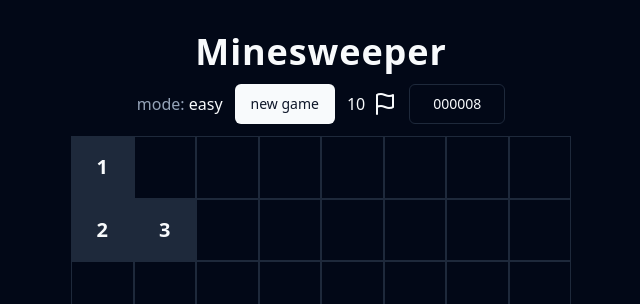
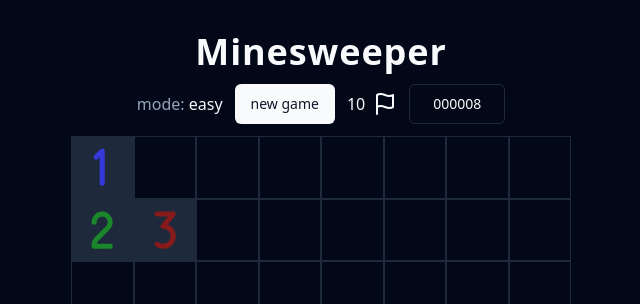
Before and after one commit to unxok/minesweeper, a React (Vite) app: page / in a window 1280 px wide. Both pictures are taken after a click on the element 421 px from the left and 167 px from the top of the page. Shown: the top 304 px of the page, without its empty margins (319-959 px from the left). Built offline with nearby package versions, Linux system fonts and the light colour scheme.

Commit message:
colored the numbers

```diff
--- a/src/App.tsx
+++ b/src/App.tsx
@@ -20,6 +20,14 @@ import {
 } from "./components/ui/card";
 import { ScrollArea } from "./components/ui/scroll-area";
 import { DimensionsIcon, DividerVerticalIcon } from "@radix-ui/react-icons";
+import { One } from "./components/Numbers/One";
+import { Two } from "./components/Numbers/Two";
+import { Three } from "./components/Numbers/Three";
+import { Four } from "./components/Numbers/Four";
+import { Five } from "./components/Numbers/Five";
+import { Six } from "./components/Numbers/Six";
+import { Seven } from "./components/Numbers/Seven";
+import { Eight } from "./components/Numbers/Eight";
 
 type Cell = {
   isMine: boolean;
@@ -294,16 +302,30 @@ function App() {
                 }}
               >
                 {cell.isFlagged && (
-                  <Flag size={"2rem"} className="text-destructive" />
+                  <Flag size={"80%"} className="text-destructive" />
                 )}
                 {cell.isClicked && (
-                  <span className="pointer-events-none">
+                  <span className="pointer-events-none flex items-center justify-center">
                     {cell.isMine ? (
-                      <Bomb size={"2rem"} className="text-destructive" />
+                      <Bomb size={"80%"} className="text-destructive" />
+                    ) : cell.neighbors === 1 ? (
+                      <One className="h-4/5 w-4/5" />
+                    ) : cell.neighbors === 2 ? (
+                      <Two className="h-4/5 w-4/5" />
+                    ) : cell.neighbors === 3 ? (
+                      <Three className="h-4/5 w-4/5" />
+                    ) : cell.neighbors === 4 ? (
+                      <Four className="h-4/5 w-4/5" />
+                    ) : cell.neighbors === 5 ? (
+                      <Five className="h-4/5 w-4/5" />
+                    ) : cell.neighbors === 6 ? (
+                      <Six className="h-4/5 w-4/5" />
+                    ) : cell.neighbors === 7 ? (
+                      <Seven className="h-4/5 w-4/5" />
+                    ) : cell.neighbors === 8 ? (
+                      <Eight className="h-4/5 w-4/5" />
                     ) : (
-                      <span className="text-xl font-bold">
-                        {cell.neighbors || ""}
-                      </span>
+                      ""
                     )}
                   </span>
                 )}
@@ -342,6 +364,8 @@ const settingsChoices: Settings[] = [
   { difficulty: "medium", size: [13, 15], mines: 40 },
   { difficulty: "medium+", size: [15, 15], mines: 40 },
   { difficulty: "medium++", size: [16, 16], mines: 40 },
+  { difficulty: "expert", size: [16, 30], mines: 99 },
+  { difficulty: "IMPOSSIBLE", size: [30, 30], mines: 200 },
 ];
 
 export const Toolbar = ({
--- /dev/null
+++ b/src/components/Numbers/Eight.tsx
@@ -0,0 +1,46 @@
+import { ComponentPropsWithoutRef } from "react";
+
+export const Eight = (props: ComponentPropsWithoutRef<"svg">) => (
+  <svg
+    {...props}
+    viewBox="0 0 24 24"
+    fill="none"
+    xmlns="http://www.w3.org/2000/svg"
+  >
+    <g id="SVGRepo_bgCarrier" strokeWidth="0"></g>
+    <g
+      id="SVGRepo_tracerCarrier"
+      strokeLinecap="round"
+      strokeLinejoin="round"
+    ></g>
+    <g id="SVGRepo_iconCarrier">
+      {" "}
+      <g clipPath="url(#clip0_429_10994)">
+        {" "}
+        <circle
+          cx="12"
+          cy="15"
+          r="5"
+          stroke="#424242"
+          strokeWidth="2.5"
+          strokeLinejoin="round"
+        ></circle>{" "}
+        <circle
+          cx="12"
+          cy="7"
+          r="3"
+          stroke="#424242"
+          strokeWidth="2.5"
+          strokeLinejoin="round"
+        ></circle>{" "}
+      </g>{" "}
+      <defs>
+        {" "}
+        <clipPath id="clip0_429_10994">
+          {" "}
+          <rect width="24" height="24" fill="none"></rect>{" "}
+        </clipPath>{" "}
+      </defs>{" "}
+    </g>
+  </svg>
+);
--- /dev/null
+++ b/src/components/Numbers/Five.tsx
@@ -0,0 +1,37 @@
+import { ComponentPropsWithoutRef } from "react";
+
+export const Five = (props: ComponentPropsWithoutRef<"svg">) => (
+  <svg
+    {...props}
+    viewBox="0 0 24 24"
+    fill="none"
+    xmlns="http://www.w3.org/2000/svg"
+  >
+    <g id="SVGRepo_bgCarrier" stroke-width="0"></g>
+    <g
+      id="SVGRepo_tracerCarrier"
+      strokeLinecap="round"
+      strokeLinejoin="round"
+    ></g>
+    <g id="SVGRepo_iconCarrier">
+      {" "}
+      <g clipPath="url(#clip0_429_10995)">
+        {" "}
+        <path
+          d="M8 19.0004C8.83566 19.6281 9.87439 20 11 20C13.7614 20 16 17.7614 16 15C16 12.2386 13.7614 10 11 10C9.87439 10 8.83566 10.3719 8 10.9996L9 4H16"
+          stroke="#521c12"
+          strokeWidth="2.5"
+          strokeLinecap="round"
+          strokeLinejoin="round"
+        ></path>{" "}
+      </g>{" "}
+      <defs>
+        {" "}
+        <clipPath id="clip0_429_10995">
+          {" "}
+          <rect width="24" height="24" fill="none"></rect>{" "}
+        </clipPath>{" "}
+      </defs>{" "}
+    </g>
+  </svg>
+);
--- /dev/null
+++ b/src/components/Numbers/Four.tsx
@@ -0,0 +1,37 @@
+import { ComponentPropsWithoutRef } from "react";
+
+export const Four = (props: ComponentPropsWithoutRef<"svg">) => (
+  <svg
+    {...props}
+    viewBox="0 0 24 24"
+    fill="none"
+    xmlns="http://www.w3.org/2000/svg"
+  >
+    <g id="SVGRepo_bgCarrier" strokeWidth="0"></g>
+    <g
+      id="SVGRepo_tracerCarrier"
+      strokeLinecap="round"
+      strokeLinejoin="round"
+    ></g>
+    <g id="SVGRepo_iconCarrier">
+      {" "}
+      <g clipPath="url(#clip0_429_11105)">
+        {" "}
+        <path
+          d="M10 4L8.47845 11.6078C8.23093 12.8453 9.17752 14 10.4396 14H16M16 14V8M16 14V20"
+          stroke="#122452"
+          strokeWidth="2.5"
+          strokeLinecap="round"
+          strokeLinejoin="round"
+        ></path>{" "}
+      </g>{" "}
+      <defs>
+        {" "}
+        <clipPath id="clip0_429_11105">
+          {" "}
+          <rect width="24" height="24" fill="none"></rect>{" "}
+        </clipPath>{" "}
+      </defs>{" "}
+    </g>
+  </svg>
+);
--- /dev/null
+++ b/src/components/Numbers/One.tsx
@@ -0,0 +1,37 @@
+import { ComponentPropsWithoutRef } from "react";
+
+export const One = (props: ComponentPropsWithoutRef<"svg">) => (
+  <svg
+    {...props}
+    viewBox="0 0 24 24"
+    fill="none"
+    xmlns="http://www.w3.org/2000/svg"
+  >
+    <g id="SVGRepo_bgCarrier" strokeWidth="0"></g>
+    <g
+      id="SVGRepo_tracerCarrier"
+      strokeLinecap="round"
+      strokeLinejoin="round"
+    ></g>
+    <g id="SVGRepo_iconCarrier">
+      {" "}
+      <g clipPath="url(#clip0_429_11003)">
+        {" "}
+        <path
+          d="M12 20V4L9 7"
+          stroke="#3639d9"
+          strokeWidth="2.5"
+          strokeLinecap="round"
+          strokeLinejoin="round"
+        ></path>{" "}
+      </g>{" "}
+      <defs>
+        {" "}
+        <clipPath id="clip0_429_11003">
+          {" "}
+          <rect width="24" height="24" fill="none"></rect>{" "}
+        </clipPath>{" "}
+      </defs>{" "}
+    </g>
+  </svg>
+);
--- /dev/null
+++ b/src/components/Numbers/Seven.tsx
@@ -0,0 +1,37 @@
+import { ComponentPropsWithoutRef } from "react";
+
+export const Seven = (props: ComponentPropsWithoutRef<"svg">) => (
+  <svg
+    {...props}
+    viewBox="0 0 24 24"
+    fill="none"
+    xmlns="http://www.w3.org/2000/svg"
+  >
+    <g id="SVGRepo_bgCarrier" stroke-width="0"></g>
+    <g
+      id="SVGRepo_tracerCarrier"
+      strokeLinecap="round"
+      strokeLinejoin="round"
+    ></g>
+    <g id="SVGRepo_iconCarrier">
+      {" "}
+      <g clipPath="url(#clip0_429_11190)">
+        {" "}
+        <path
+          d="M8 4H16L10 20"
+          stroke="#00000"
+          strokeWidth="2.5"
+          strokeLinecap="round"
+          strokeLinejoin="round"
+        ></path>{" "}
+      </g>{" "}
+      <defs>
+        {" "}
+        <clipPath id="clip0_429_11190">
+          {" "}
+          <rect width="24" height="24" fill="none"></rect>{" "}
+        </clipPath>{" "}
+      </defs>{" "}
+    </g>
+  </svg>
+);
--- /dev/null
+++ b/src/components/Numbers/Six.tsx
@@ -0,0 +1,36 @@
+import { ComponentPropsWithoutRef } from "react";
+
+export const Six = (props: ComponentPropsWithoutRef<"svg">) => (
+  <svg
+    {...props}
+    viewBox="0 0 24 24"
+    fill="none"
+    xmlns="http://www.w3.org/2000/svg"
+  >
+    <g id="SVGRepo_bgCarrier" strokeWidth="0"></g>
+    <g
+      id="SVGRepo_tracerCarrier"
+      strokeLinecap="round"
+      strokeLinejoin="round"
+    ></g>
+    <g id="SVGRepo_iconCarrier">
+      {" "}
+      <g clipPath="url(#clip0_429_11176)">
+        {" "}
+        <path
+          d="M13 4L7.77313 12.3279M17 15C17 17.7614 14.7614 20 12 20C9.23858 20 7 17.7614 7 15C7 12.2386 9.23858 10 12 10C14.7614 10 17 12.2386 17 15Z"
+          stroke="#2d7591"
+          strokeWidth="2.5"
+          strokeLinecap="round"
+        ></path>{" "}
+      </g>{" "}
+      <defs>
+        {" "}
+        <clipPath id="clip0_429_11176">
+          {" "}
+          <rect width="24" height="24" fill="none"></rect>{" "}
+        </clipPath>{" "}
+      </defs>{" "}
+    </g>
+  </svg>
+);
--- /dev/null
+++ b/src/components/Numbers/Three.tsx
@@ -0,0 +1,37 @@
+import { ComponentPropsWithoutRef } from "react";
+
+export const Three = (props: ComponentPropsWithoutRef<"svg">) => (
+  <svg
+    {...props}
+    viewBox="0 0 24 24"
+    fill="none"
+    xmlns="http://www.w3.org/2000/svg"
+  >
+    <g id="SVGRepo_bgCarrier" strokeWidth="0"></g>
+    <g
+      id="SVGRepo_tracerCarrier"
+      strokeLinecap="round"
+      strokeLinejoin="round"
+    ></g>
+    <g id="SVGRepo_iconCarrier">
+      {" "}
+      <g clipPath="url(#clip0_429_10996)">
+        {" "}
+        <path
+          d="M8 19.0004C8.83566 19.6281 9.87439 20 11 20C13.7614 20 16 17.7614 16 15C16 12.2386 13.7614 10 11 10L16 4H8"
+          stroke="#871a1a"
+          strokeWidth="2.5"
+          strokeLinecap="round"
+          strokeLinejoin="round"
+        ></path>{" "}
+      </g>{" "}
+      <defs>
+        {" "}
+        <clipPath id="clip0_429_10996">
+          {" "}
+          <rect width="24" height="24" fill="none"></rect>{" "}
+        </clipPath>{" "}
+      </defs>{" "}
+    </g>
+  </svg>
+);
--- /dev/null
+++ b/src/components/Numbers/Two.tsx
@@ -0,0 +1,37 @@
+import { ComponentPropsWithoutRef } from "react";
+
+export const Two = (props: ComponentPropsWithoutRef<"svg">) => (
+  <svg
+    {...props}
+    viewBox="0 0 24 24"
+    fill="none"
+    xmlns="http://www.w3.org/2000/svg"
+  >
+    <g id="SVGRepo_bgCarrier" strokeWidth="0"></g>
+    <g
+      id="SVGRepo_tracerCarrier"
+      strokeLinecap="round"
+      strokeLinejoin="round"
+    ></g>
+    <g id="SVGRepo_iconCarrier">
+      {" "}
+      <g clipPath="url(#clip0_429_10997)">
+        {" "}
+        <path
+          d="M8 8C8 6.97631 8.39052 5.95262 9.17157 5.17157C10.7337 3.60947 13.2663 3.60947 14.8284 5.17157C16.3905 6.73366 16.3905 9.26632 14.8284 10.8284L9.17157 16.4853C8.42143 17.2354 8 18.2528 8 19.3137L8 20L16 20"
+          stroke="#1a872a"
+          strokeWidth="2.5"
+          strokeLinecap="round"
+          strokeLinejoin="round"
+        ></path>{" "}
+      </g>{" "}
+      <defs>
+        {" "}
+        <clipPath id="clip0_429_10997">
+          {" "}
+          <rect width="24" height="24" fill="none"></rect>{" "}
+        </clipPath>{" "}
+      </defs>{" "}
+    </g>
+  </svg>
+);
```
